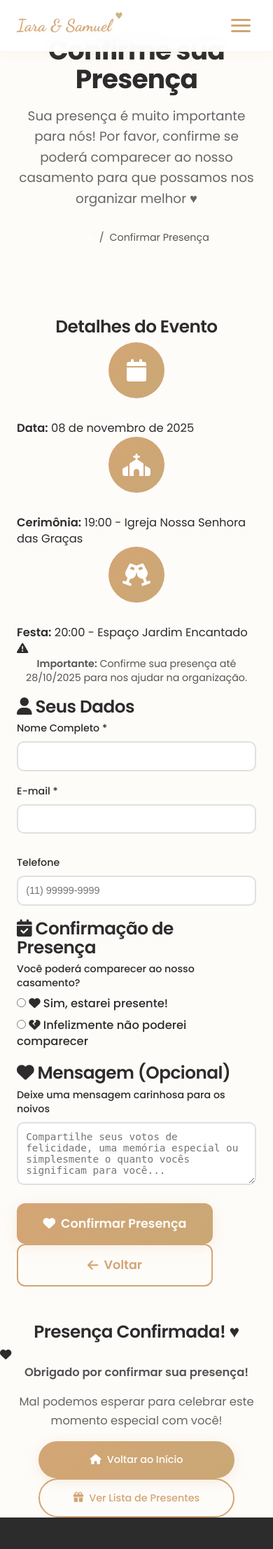
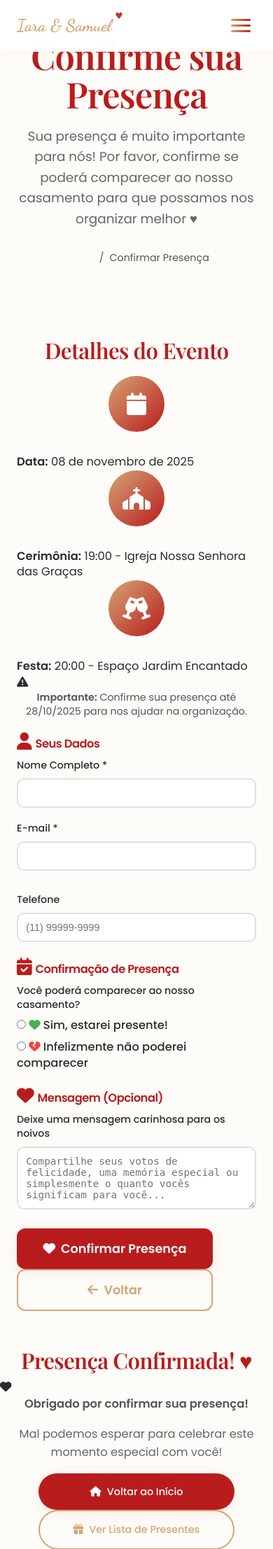
Before and after one commit to sandrim01/convite_iara_samuel, a Flask app: page /confirmar-presenca in a window 390 px wide. Shown: the top 2213 px of the page at 70% size. Run offline with Flask 3, Linux system fonts and the light colour scheme; data that the repository does not hold is empty; some web fonts are replaced.

Commit message:
feat: Implementa cor vermelha elegante para nomes dos noivos e destaques
- Adiciona cor vermelha elegante (#B91C1C) como cor de destaque principal
- Atualiza nomes dos noivos (.bride-name, .groom-name) com nova cor
- Implementa sistema completo de tipografia responsiva com classes semânticas
- Atualiza botões primários com gradiente da nova cor
- Aplica cor de destaque nos corações (footer e flutuantes)
- Atualiza navegação ativa e hover com nova cor
- Adiciona variáveis CSS específicas: --noivos-color, --title-color, --highlight-color
- Melhora consistência visual em todos os elementos de destaque

```diff
--- a/app/static/css/style.css
+++ b/app/static/css/style.css
@@ -14,7 +14,7 @@
     /* Cores principais - base rosa/dourado romântico */
     --primary-color: #d4a574;      /* Dourado suave */
     --secondary-color: #f4e4d6;    /* Rosa claro */
-    --accent-color: #c9a876;       /* Dourado mais escuro */
+    --accent-color: #B91C1C;       /* Vermelho elegante - COR DESTAQUE */
     --text-dark: #2c2c2c;          /* Texto escuro */
     --text-light: #666666;         /* Texto claro */
     --text-color: #555555;         /* Texto padrão */
@@ -26,6 +26,11 @@
     --success-color: #28a745;
     --warning: #FF9800;
     --error: #f44336;
+
+    /* Cores específicas para nomes dos noivos e títulos */
+    --noivos-color: #B91C1C;       /* Vermelho elegante para nomes dos noivos */
+    --title-color: #B91C1C;        /* Vermelho elegante para títulos */
+    --highlight-color: #B91C1C;    /* Vermelho elegante para destaques */
 
     /* Fontes */
     --font-script: 'Dancing Script', cursive;
@@ -479,7 +484,7 @@ section {
 .nav-link:hover {
     color: var(--white);
     transform: translateY(-2px);
-    box-shadow: 0 8px 25px rgba(212, 165, 116, 0.3);
+    box-shadow: 0 8px 25px rgba(185, 28, 28, 0.3);
 }
 
 .nav-link i {
@@ -499,9 +504,9 @@ section {
 
 /* Active nav item */
 .nav-item.active .nav-link {
-    background: linear-gradient(135deg, var(--primary-color), var(--accent-color));
+    background: linear-gradient(135deg, var(--highlight-color), var(--accent-color));
     color: var(--white);
-    box-shadow: 0 4px 15px rgba(212, 165, 116, 0.3);
+    box-shadow: 0 4px 15px rgba(185, 28, 28, 0.3);
 }
 
 .nav-item.active .nav-link::before {
@@ -717,12 +722,13 @@ body.nav-open {
 }
 
 .btn-primary {
-    background: linear-gradient(135deg, var(--primary-color), var(--accent-color));
+    background: linear-gradient(135deg, var(--highlight-color), var(--accent-color));
     color: var(--white);
     box-shadow: var(--shadow-medium);
 }
 
 .btn-primary:hover {
+    background: linear-gradient(135deg, var(--accent-color), var(--highlight-color));
     transform: translateY(-2px);
     box-shadow: var(--shadow-heavy);
 }
@@ -857,6 +863,7 @@ body.nav-open {
     font-size: 4rem;
     font-weight: 700;
     margin: 0.5rem 0;
+    color: var(--noivos-color);
     text-shadow: 2px 2px 4px rgba(0,0,0,0.3);
     line-height: 1.1;
 }
@@ -1407,7 +1414,7 @@ body.nav-open {
 }
 
 .footer-hearts i {
-    color: var(--primary-color);
+    color: var(--highlight-color);
     font-size: 1.5rem;
     animation: heartbeat 2s ease-in-out infinite;
 }
@@ -1447,7 +1454,7 @@ body.nav-open {
 .heart {
     position: absolute;
     font-size: 1.5rem;
-    color: var(--primary-color);
+    color: var(--highlight-color);
     opacity: 0.3;
     animation: float 15s infinite linear;
 }
@@ -2425,3 +2432,91 @@ body.nav-open {
         gap: 0.6rem;
     }
 }
+
+/* ==========================================================================
+   SISTEMA DE TIPOGRAFIA RESPONSIVA E CORES
+   ========================================================================== */
+
+/* Classes de Tipografia Responsiva */
+.heading-primary {
+    font-size: var(--font-size-5xl);
+    font-weight: 700;
+    line-height: 1.1;
+    color: var(--title-color);
+    font-family: var(--font-serif);
+}
+
+.heading-secondary {
+    font-size: var(--font-size-3xl);
+    font-weight: 600;
+    line-height: 1.2;
+    color: var(--title-color);
+    font-family: var(--font-serif);
+}
+
+.heading-tertiary {
+    font-size: var(--font-size-2xl);
+    font-weight: 600;
+    line-height: 1.3;
+    color: var(--title-color);
+}
+
+.heading-quaternary {
+    font-size: var(--font-size-xl);
+    font-weight: 600;
+    line-height: 1.3;
+    color: var(--title-color);
+}
+
+/* Classes de Tamanho de Texto */
+.text-xs { font-size: var(--font-size-xs); }
+.text-small { font-size: var(--font-size-sm); }
+.text-base { font-size: var(--font-size-base); }
+.text-large { font-size: var(--font-size-lg); }
+.text-xl { font-size: var(--font-size-xl); }
+.text-2xl { font-size: var(--font-size-2xl); }
+
+/* Classes de Peso da Fonte */
+.font-light { font-weight: 300; }
+.font-normal { font-weight: 400; }
+.font-medium { font-weight: 500; }
+.font-semibold { font-weight: 600; }
+.font-bold { font-weight: 700; }
+
+/* Classes de Cores Semânticas */
+.text-primary { color: var(--primary-color); }
+.text-secondary { color: var(--text-light); }
+.text-accent { color: var(--accent-color); }
+.text-highlight { color: var(--highlight-color); }
+.text-title { color: var(--title-color); }
+.text-noivos { color: var(--noivos-color); }
+.text-dark { color: var(--text-dark); }
+.text-light { color: var(--text-light); }
+.text-white { color: var(--white); }
+.text-success { color: var(--success); }
+.text-error { color: var(--error); }
+
+/* Classes de Alinhamento */
+.text-left { text-align: left; }
+.text-center { text-align: center; }
+.text-right { text-align: right; }
+
+/* Classes de Espaçamento */
+.spacing-none { margin: 0; }
+.spacing-xs { margin: var(--space-xs); }
+.spacing-sm { margin: var(--space-sm); }
+.spacing-md { margin: var(--space-md); }
+.spacing-lg { margin: var(--space-lg); }
+.spacing-xl { margin: var(--space-xl); }
+
+.spacing-bottom-xs { margin-bottom: var(--space-xs); }
+.spacing-bottom-sm { margin-bottom: var(--space-sm); }
+.spacing-bottom-medium { margin-bottom: var(--space-md); }
+.spacing-bottom-lg { margin-bottom: var(--space-lg); }
+.spacing-bottom-xl { margin-bottom: var(--space-xl); }
+
+.spacing-top-xs { margin-top: var(--space-xs); }
+.spacing-top-sm { margin-top: var(--space-sm); }
+.spacing-top-medium { margin-top: var(--space-md); }
+.spacing-top-lg { margin-top: var(--space-lg); }
+.spacing-top-xl { margin-top: var(--space-xl); }
```
